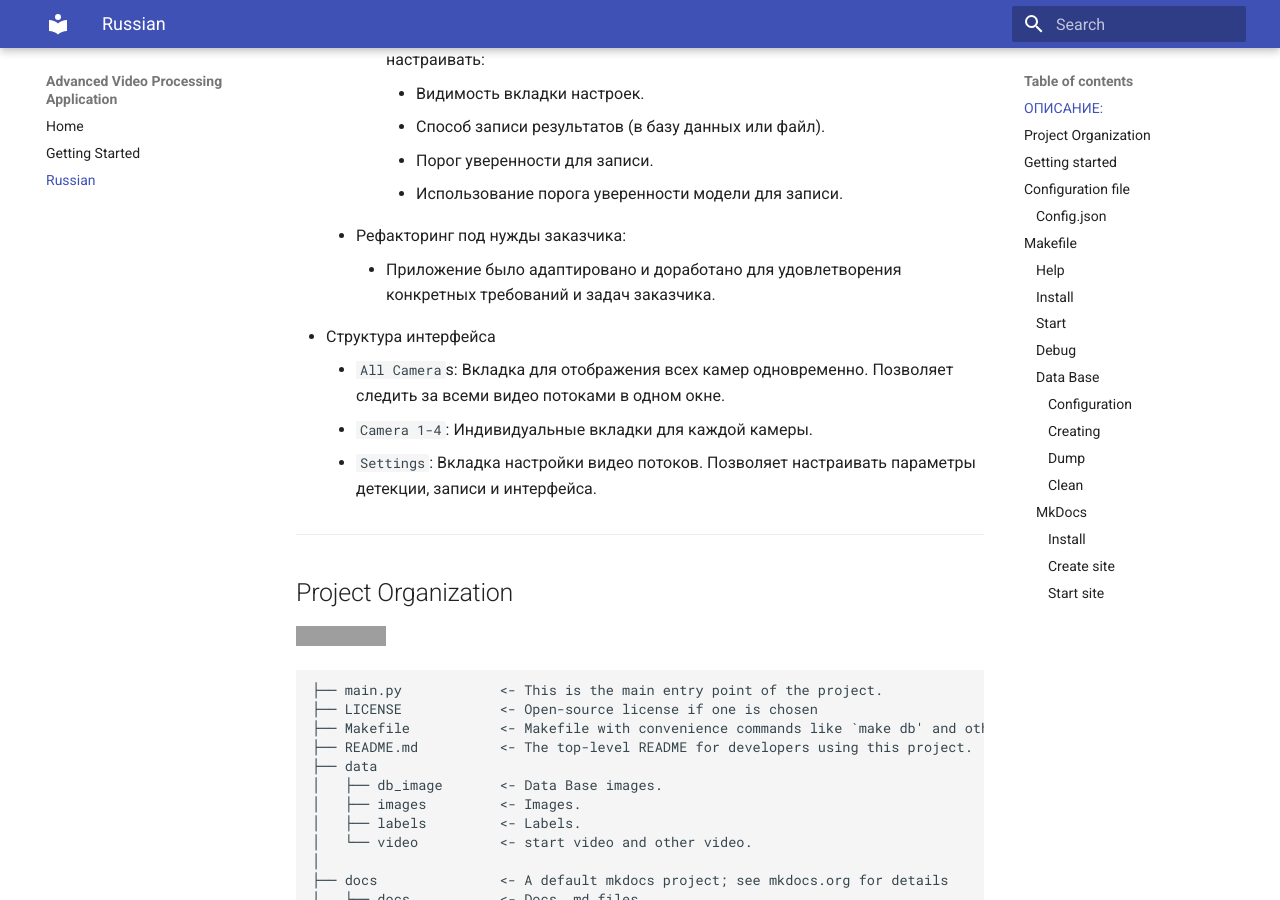
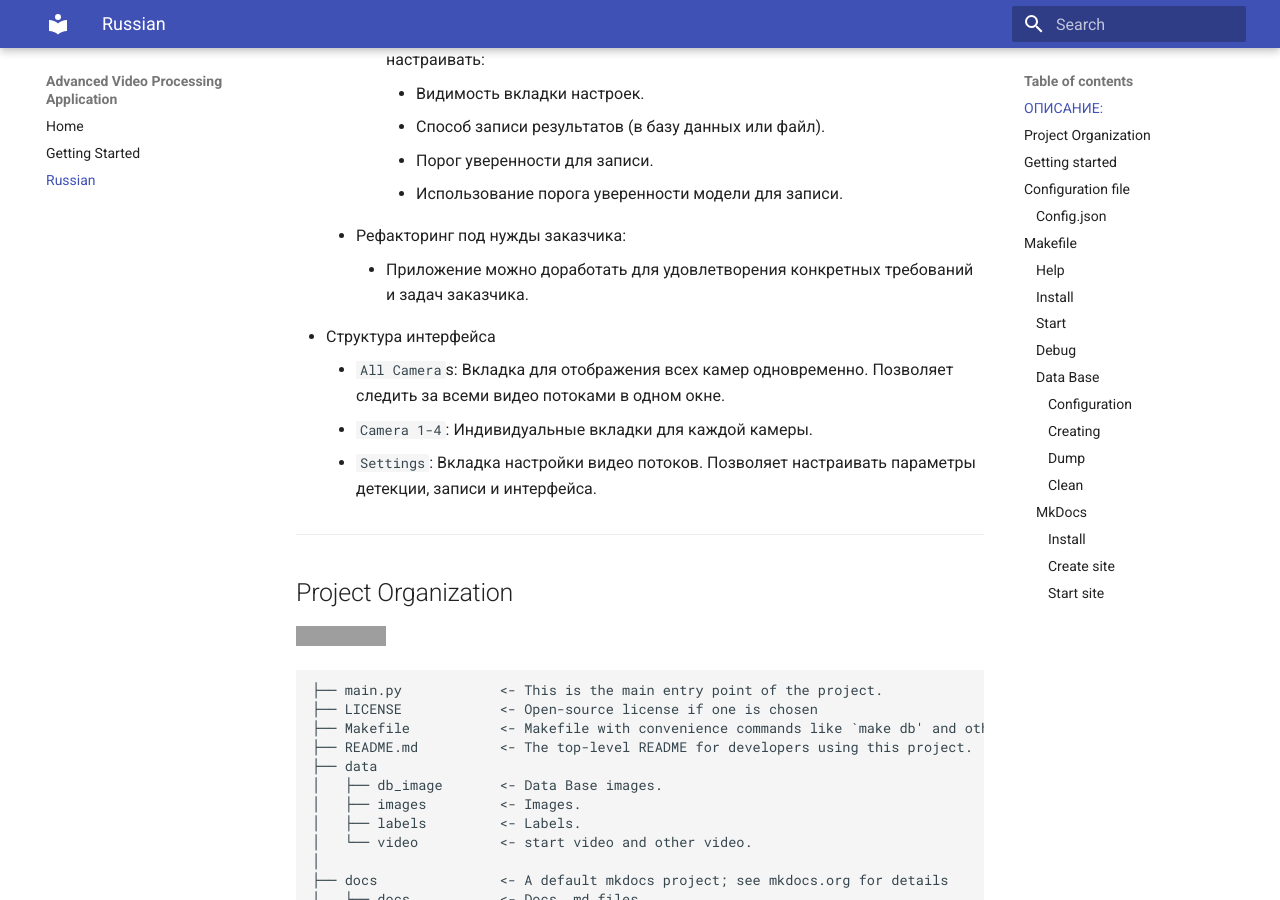
Before and after one commit to OlegShamaev/GUI-YOLOv8-OBB-4-STREAMS, an MkDocs documentation site: the page built from docs/docs/rus.md, in a window 1280 px wide and 900 px high, scrolled down 1708 px. Built offline with MkDocs 1.6.1 and Material for MkDocs 9.7.7, drawn with Linux system fonts in a browser that asks for light colours; grey boxes are pictures that could not be loaded.

Commit message:
add rus.md

```diff
--- a/docs/docs/russian.md
+++ b/docs/docs/rus.md
@@ -53,7 +53,7 @@
             - Использование порога уверенности модели для записи.
 
     - Рефакторинг под нужды заказчика:
-        - Приложение было адаптировано и доработано для удовлетворения конкретных требований и задач заказчика.
+        - Приложение можно доработать для удовлетворения конкретных требований и задач заказчика.
 
 
 - Структура интерфейса
--- a/docs/mkdocs.yml
+++ b/docs/mkdocs.yml
@@ -10,7 +10,7 @@ theme:
 nav:
   - Home: index.md
   - Getting Started: getting-started.md
-  - Russian: russian.md
+  - Russian: rus.md
 
 
 # Путь к директории с документацией
```
Also changed, not shown: README.md.
